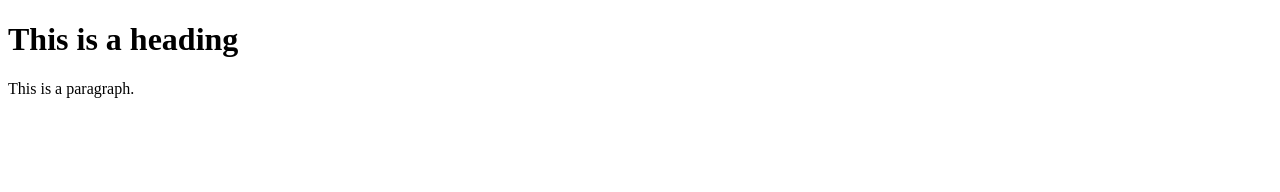
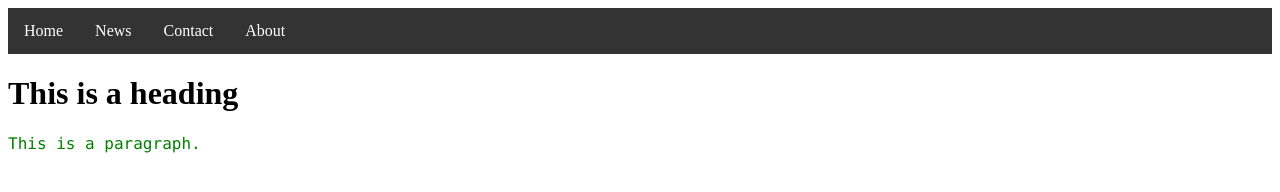
Before and after one commit to zballin/zballin.github.io, a plain HTML site: page index.html in a window 1280 px wide. Drawn offline with Linux system fonts and the light colour scheme.

Commit message:
add navigation bar

```diff
--- a/index.html
+++ b/index.html
@@ -3,9 +3,18 @@
 <head>
   <title>This is a webpage</title>
   <script src="scripts.js"> </script>
+  <link rel="stylesheet" href="mystyle.css">
 
 </head>
 <body>
+
+  <ul>
+    <li><a class="active" href="#home">Home</a></li>
+    <li><a href="#news">News</a></li>
+    <li><a href="#contact">Contact</a></li>
+    <li><a href="#about">About</a></li>
+  </ul>
+
 <h1>This is a heading</h1>
 <p>This is a paragraph.</p>
 
--- /dev/null
+++ b/mystyle.css
@@ -0,0 +1,28 @@
+p {
+    font-family: "Lucida Console", "Courier New", monospace;
+    color: green;
+  }
+
+  ul {
+    list-style-type: none;
+    margin: 0;
+    padding: 0;
+    overflow: hidden;
+    background-color: #333;
+  }
+
+  li {
+    float: left;
+  }
+
+  li a {
+    display: block;
+    color: white;
+    text-align: center;
+    padding: 14px 16px;
+    text-decoration: none;
+  }
+
+  li a:hover {
+    background-color: #111;
+  }
```
